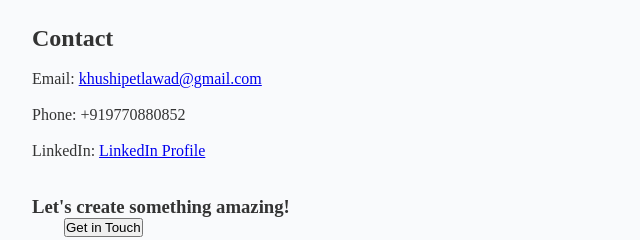
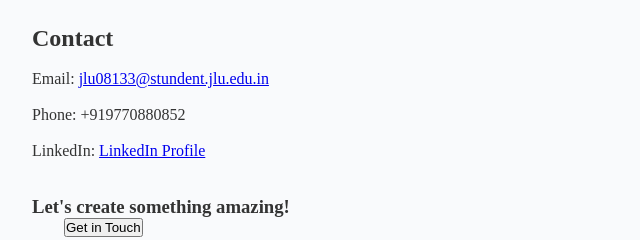
Before and after one commit to KhushiParmar-30/Portfolio-website-, a plain HTML site: page index.html in a window 1280 px wide. Shown: the part 2315-2555 px from the top of the page, 292-932 px from the left. Drawn offline with Linux system fonts and the light colour scheme.

Commit message:
Update index.html

```diff
--- a/index.html
+++ b/index.html
@@ -100,7 +100,7 @@
     <!-- Contact Section -->
     <section id="contact">
       <h1>Contact</h1>
-      <p>Email: <a href="mailto:khushipetlawad@gmail.com">khushipetlawad@gmail.com</a></p>
+      <p>Email: <a href="jlu08133@stundent.jlu.edu.in">jlu08133@stundent.jlu.edu.in</a></p>
       <p>Phone: +919770880852</p>
       <p>LinkedIn: <a href=https://www.linkedin.com/in/khushi-parmar-15403a306?utm_source=share&utm_campaign=share_via&utm_content=profile&utm_medium=android_app>LinkedIn Profile</a></p>
       <div class="cta">
```
